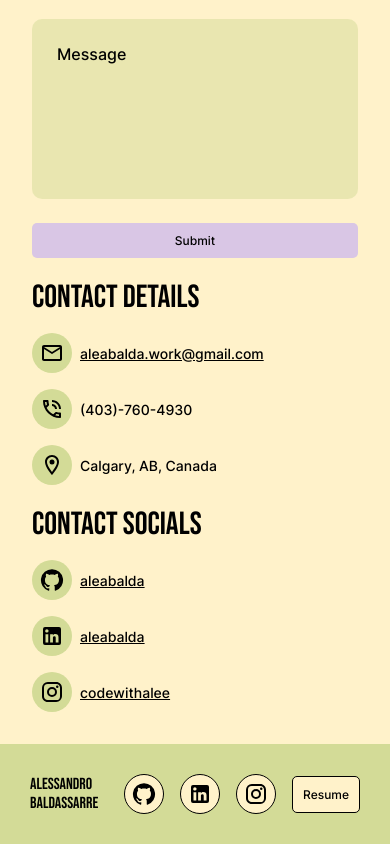
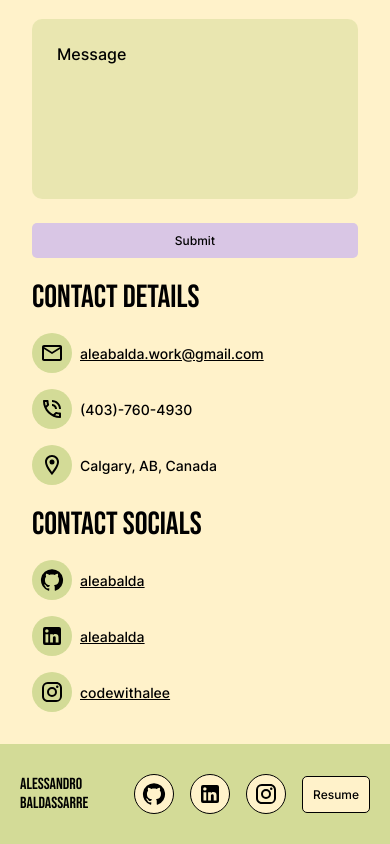
Before and after one commit to aleabalda/my-portfolio, a React (Vite) app in the folder portfolio/: page / in a window 390 px wide. Shown: the part 7782-8626 px from the top of the page. Built offline with nearby package versions, Linux system fonts and the light colour scheme.

Commit message:
update footer padding

```diff
--- a/portfolio/src/App.css
+++ b/portfolio/src/App.css
@@ -988,6 +988,7 @@ footer {
     footer .navbar {
       position: absolute;
       bottom: 15px;
+      left: 30px;
     }
   }
 
@@ -1008,6 +1009,9 @@ footer {
     .contact-form {
       grid-column: span 2;
       margin-right: 0;
+    }
+    footer {
+      padding: 0 20px;
     }
     footer #resume-button {
       padding: 10px;
```
